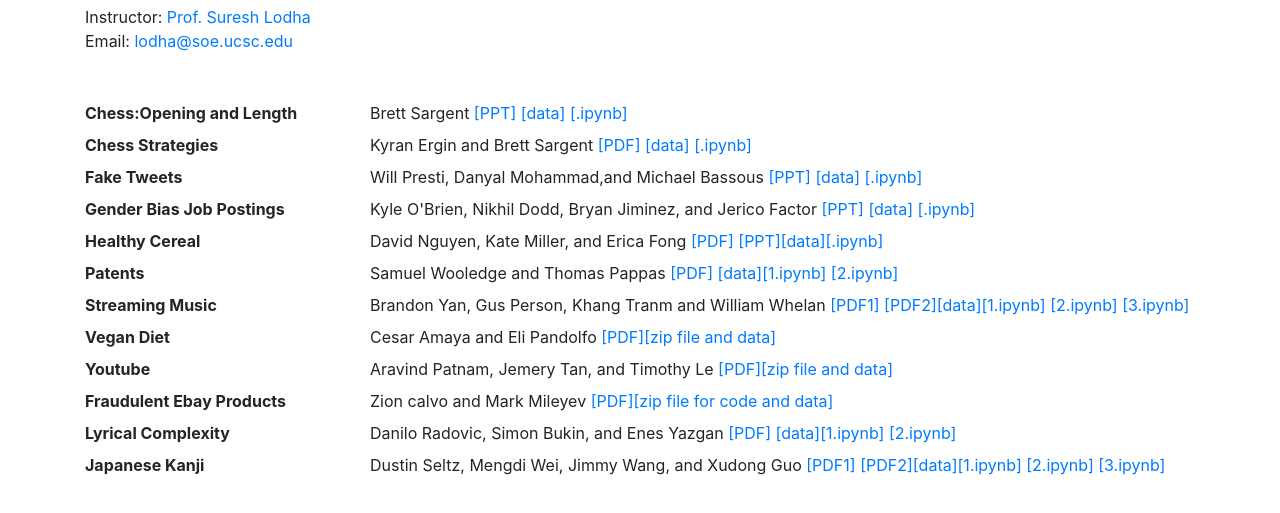
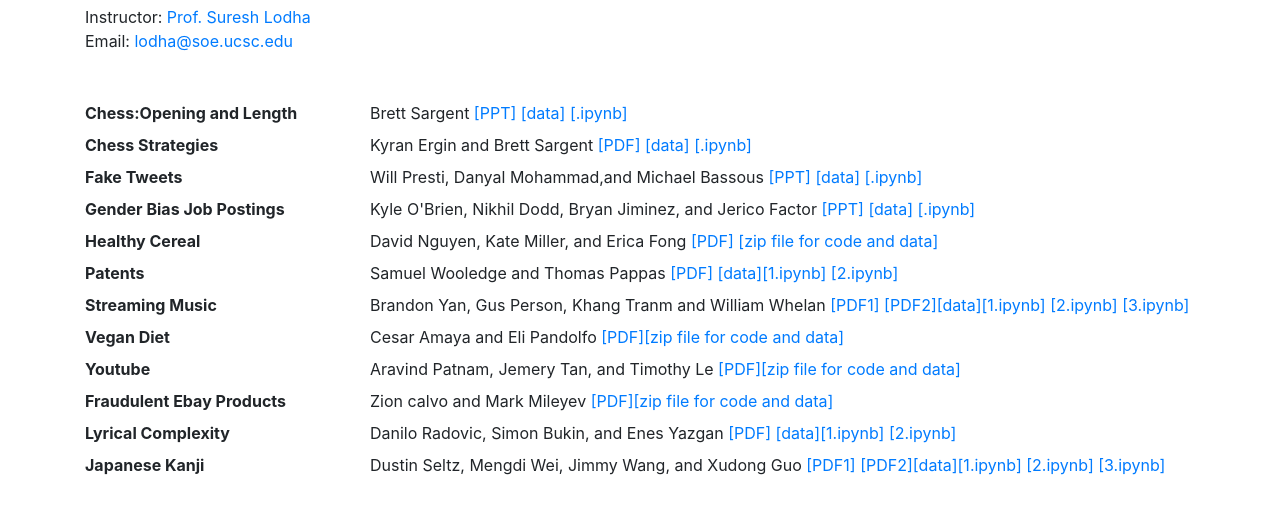
Before and after one commit to sureshlodha/CSE184_Fall2019, a plain HTML site: page index.html in a window 1280 px wide. Shown: the part 93-606 px from the top of the page. Drawn offline with nearby package versions, Linux system fonts and the light colour scheme; a script that the page names is missing.

Commit message:
Update index.html

```diff
--- a/index.html
+++ b/index.html
@@ -37,15 +37,15 @@
           <dt class="col-sm-3">Gender Bias Job Postings</dt>
           <dd class="col-sm-9">Kyle O'Brien, Nikhil Dodd, Bryan Jiminez, and Jerico Factor <a href="organic_food/organic_food.pptx" target="blank">[PPT]</a> <a href="organic_food/organic_food.zip" target="blank">[data]</a> <a href="organic_food/organic_food.ipynb" target="blank">[.ipynb]</a></dd>
           <dt class="col-sm-3 text-truncate">Healthy Cereal</dt>
-          <dd class="col-sm-9"> David Nguyen, Kate Miller, and Erica Fong <a href="syrian_war/syrian_war.pdf" target="blank">[PDF]</a> <a href="syrian_war/syrian_war.pptx" target="blank">[PPT]</a><a href="syrian_war/syrian_war.zip" target="blank">[data]</a><a href="syrian_war/syrian_war.ipynb" target="blank">[.ipynb]</a></dd>
+          <dd class="col-sm-9"> David Nguyen, Kate Miller, and Erica Fong <a href="HealthyCereal/Healthy.pdf" target="blank">[PDF]</a> <a href="HealthyCereal/Healthy.zip" target="blank">[zip file for code and data]</a></a></dd>
           <dt class="col-sm-3">Patents</dt>
           <dd class="col-sm-9"> Samuel Wooledge and Thomas Pappas <a href="eco_footprint/eco_footprint.pdf" target="blank">[PDF]</a> <a href="eco_footprint/eco_footprint.zip" target="blank">[data]</a><a href="eco_footprint/1.ipynb" target="blank">[1.ipynb]</a> </a><a href="eco_footprint/2.ipynb" target="blank">[2.ipynb]</a></dd>
           <dt class="col-sm-3">Streaming Music</dt>
           <dd class="col-sm-9"> Brandon Yan, Gus Person, Khang Tranm and William Whelan <a href="santa_cruz_housing/santa_cruz_housing.pdf" target="blank">[PDF1]</a> <a href="santa_cruz_housing/santa_cruz_housing_study.pdf" target="blank">[PDF2]</a><a href="santa_cruz_housing/data.zip" target="blank">[data]</a><a href="santa_cruz_housing/trulia_pre_processing.ipynb" target="blank">[1.ipynb]</a> </a><a href="santa_cruz_housing/FoliumFinalProject.ipynb" target="blank">[2.ipynb]</a> <a href="santa_cruz_housing/visualizations.ipynb" target="blank">[3.ipynb]</a></dd>
           <dt class="col-sm-3">Vegan Diet</dt>
-          <dd class="col-sm-9"> Cesar Amaya and Eli Pandolfo <a href="Vegan/Vegan.pdf" target="blank">[PDF]</a><a href="Vegan/Vegan.zip" target="blank">[zip file and data]</a></dd>
+          <dd class="col-sm-9"> Cesar Amaya and Eli Pandolfo <a href="Vegan/Vegan.pdf" target="blank">[PDF]</a><a href="Vegan/Vegan.zip" target="blank">[zip file for code and data]</a></dd>
           <dt class="col-sm-3">Youtube</dt>
-          <dd class="col-sm-9"> Aravind Patnam, Jemery Tan, and Timothy Le <a href="Youtube/Youtube.pdf" target="blank">[PDF]</a><a href="Youtube/Youtube.zip" target="blank">[zip file and data]</a> </dd>
+          <dd class="col-sm-9"> Aravind Patnam, Jemery Tan, and Timothy Le <a href="Youtube/Youtube.pdf" target="blank">[PDF]</a><a href="Youtube/Youtube.zip" target="blank">[zip file for code and data]</a> </dd>
           <dt class="col-sm-3">Fraudulent Ebay Products</dt>
           <dd class="col-sm-9"> Zion calvo and Mark Mileyev <a href="Ebay/Presentation.pptx" target="blank">[PDF]</a><a href="Ebay/FraudulentEBayProducts.zip" target="blank">[zip file for code and data]</a></dd>
           <!--
```
